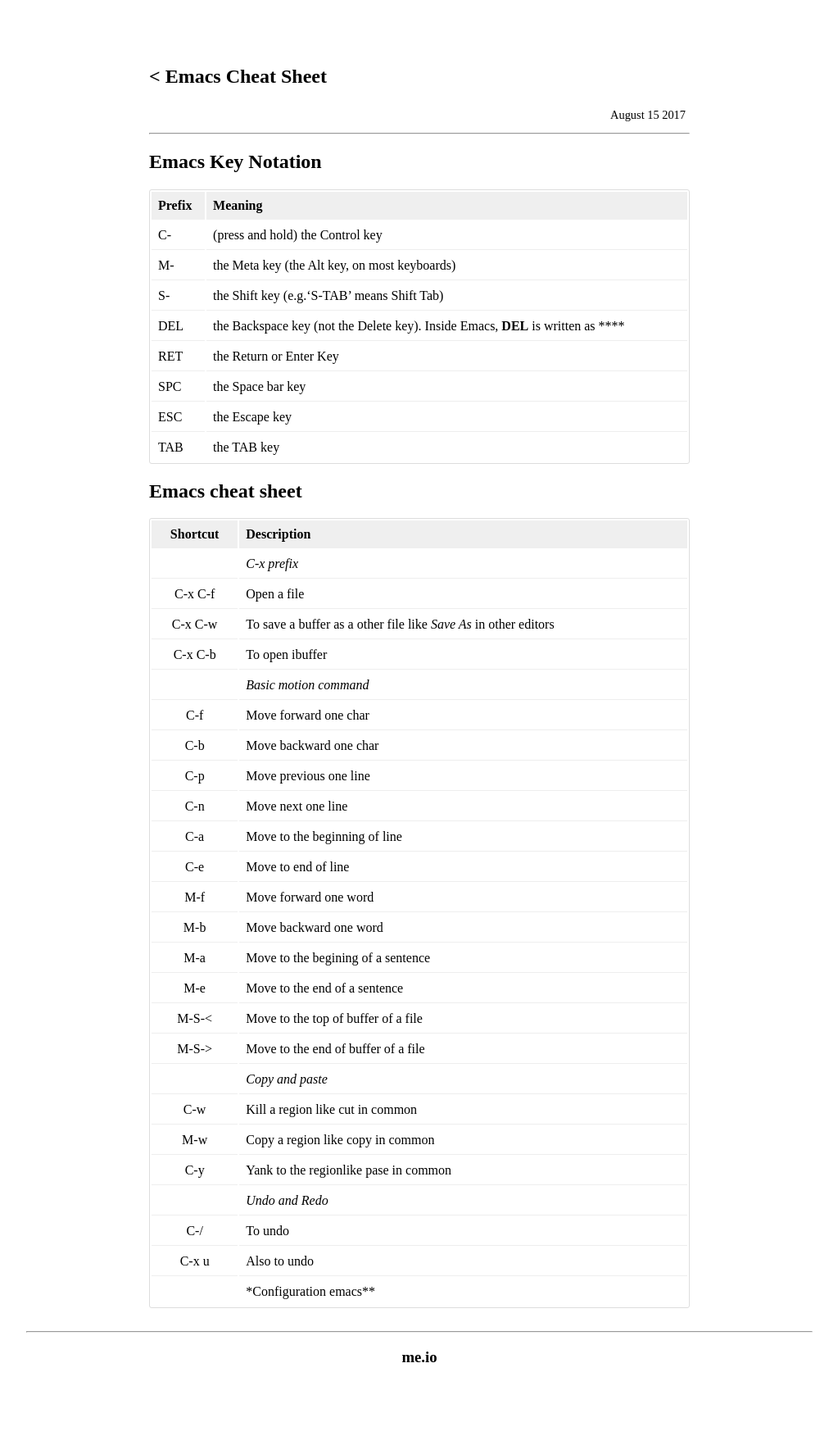
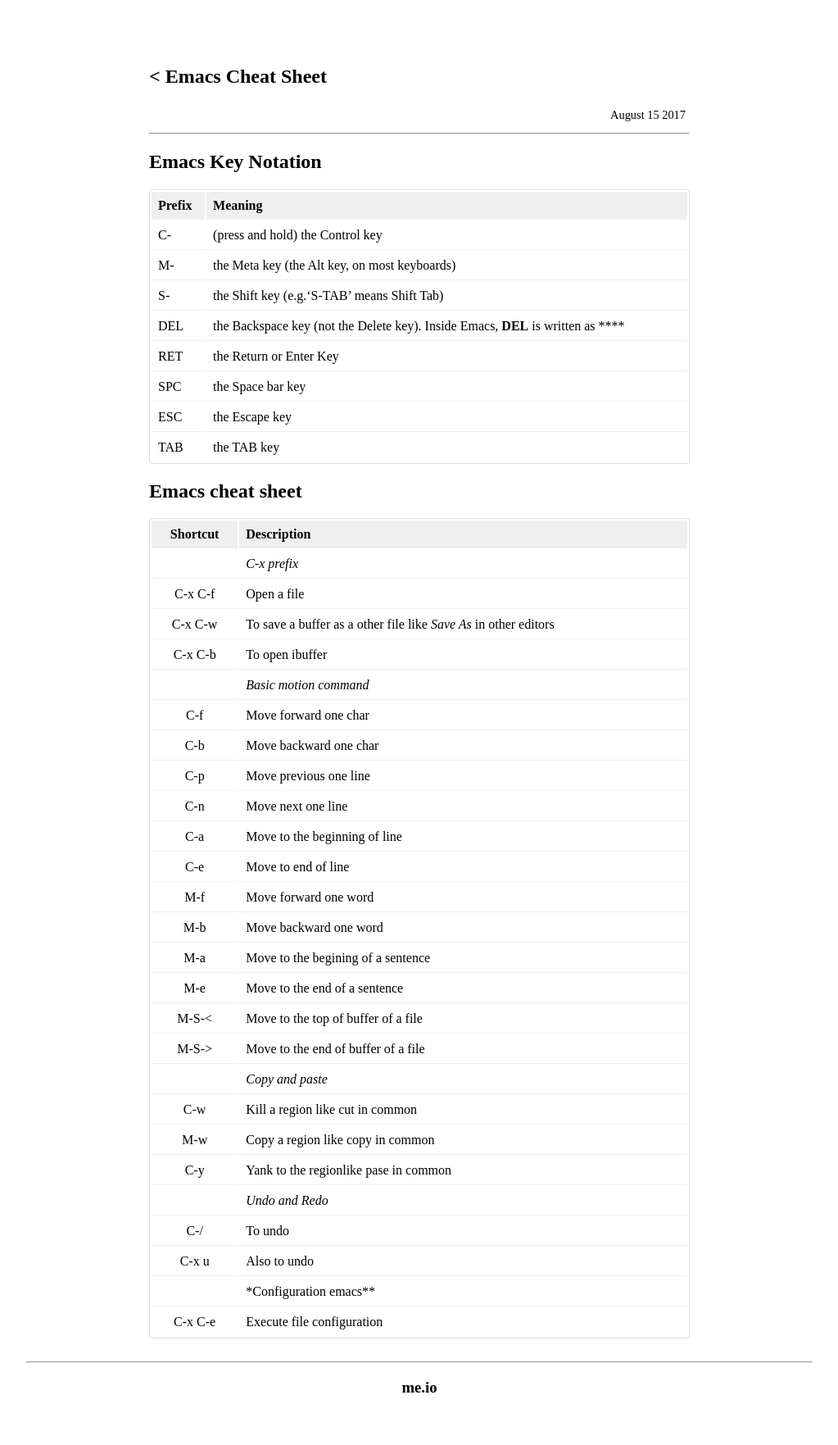
Before and after one commit to congdv/congdv.github.io, a Jekyll site: the page built from _posts/2017-08-15-emacs-cheat-sheet.md, in a window 1280 px wide. Shown: the whole page at 82% size, without its empty margins (128-1151 px from the left). Built offline with Jekyll 4.4.1, drawn with Linux system fonts in a browser that asks for light colours; before the commit the page ends 1726 px from its top, so only the background shows below that.

Commit message:
Update 2017-08-15-emacs-cheat-sheet.md

```diff
--- a/_posts/2017-08-15-emacs-cheat-sheet.md
+++ b/_posts/2017-08-15-emacs-cheat-sheet.md
@@ -48,3 +48,4 @@
 |C-/| To undo|
 |C-x u| Also to undo|
 ||*Configuration emacs**|
+|C-x C-e|Execute file configuration|
```
